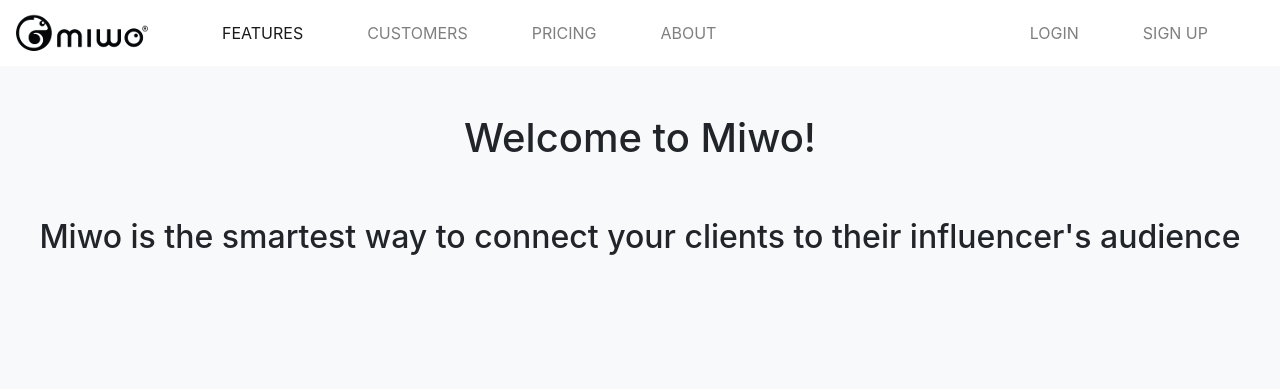
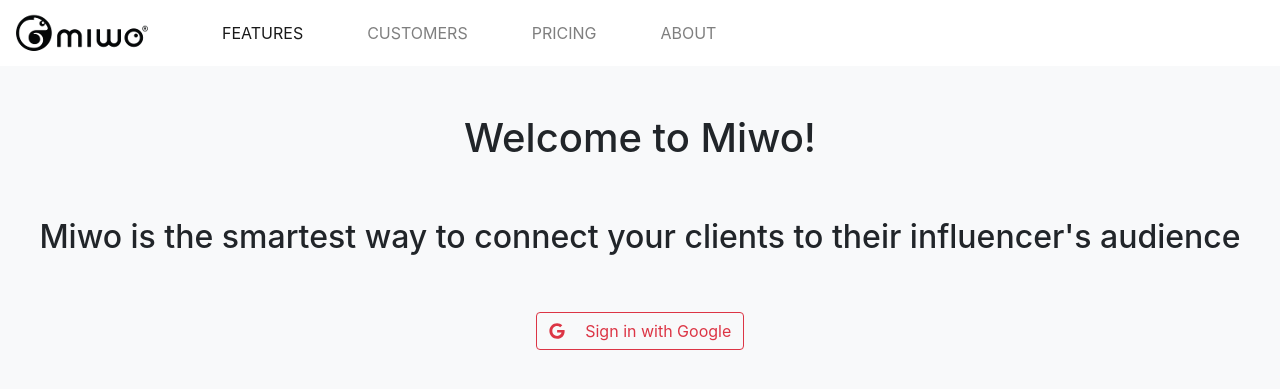
Before and after one commit to nicolas-pantel/MiWo, a Django app: page / in a window 1280 px wide. Shown: the top 389 px of the page. Run offline with Django 3.2, Linux system fonts and the light colour scheme; some libraries are stand-ins or nearby versions.

Commit message:
feature(login): Google login

```diff
--- a/backoffice/templates/backoffice/base.html
+++ b/backoffice/templates/backoffice/base.html
@@ -9,6 +9,9 @@
 
   <!-- Bootstrap CSS -->
   <link rel="stylesheet" href="https://maxcdn.bootstrapcdn.com/bootstrap/4.0.0/css/bootstrap.min.css" integrity="sha384-Gn5384xqQ1aoWXA+058RXPxPg6fy4IWvTNh0E263XmFcJlSAwiGgFAW/dAiS6JXm" crossorigin="anonymous">
+
+  <!-- Font awesome -->
+  <script defer src="https://use.fontawesome.com/releases/v5.0.9/js/all.js" integrity="sha384-8iPTk2s/jMVj81dnzb/iFR2sdA7u06vHJyyLlAd4snFpCl/SnyUjRrbdJsw1pGIl" crossorigin="anonymous"></script>
 
   <!-- Favicon -->
   <link rel="shortcut icon" type="image/png" href="{% static 'images/favicon.png' %}"/>
@@ -40,14 +43,7 @@
     </div>
     <!-- Login -->
     <ul class="navbar-nav flex-row-reverse">
-      {% if not user.is_authenticated %}
-        <li class="nav-item">
-          <a class="nav-link mr-5" href="{% url 'account_signup' %}">{% trans "SIGN UP" %}</a>
-        </li>
-        <li class="nav-item">
-          <a class="nav-link mr-5" href="{% url 'account_login' %}">{% trans "LOGIN" %}</a>
-        </li>
-      {% else %}
+      {% if user.is_authenticated %}
         <li class="nav-item">
           <a class="nav-link mr-5" href="{% url 'account_logout' %}">{% trans "LOGOUT" %}</a>
         </li>
--- a/backoffice/templates/backoffice/index.html
+++ b/backoffice/templates/backoffice/index.html
@@ -1,8 +1,19 @@
 {% extends "backoffice/base.html" %}
 
 {% load i18n %}
+{% load socialaccount %}
 
 {% block content %}
 <h1 class="text-center pt-5">{% trans "Welcome to Miwo!" %}</h1>
 <h2 class="text-center pt-5">{% trans "Miwo is the smartest way to connect your clients to their influencer's audience" %}</h2>
+
+{% if not user.is_authenticated %}
+<div class="text-center pt-5">
+    <a href="{% provider_login_url 'google' process='login' action='reauthenticate' %}" class="btn btn-outline-danger">
+        <i class="fab fa-google mr-3"></i>
+        {% trans "Sign in with Google" %}
+    </a>
+</div>
+{% endif %}
+
 {% endblock %}
```
Also changed, not shown: Miwo/settings.py (+12 -0 lines).
